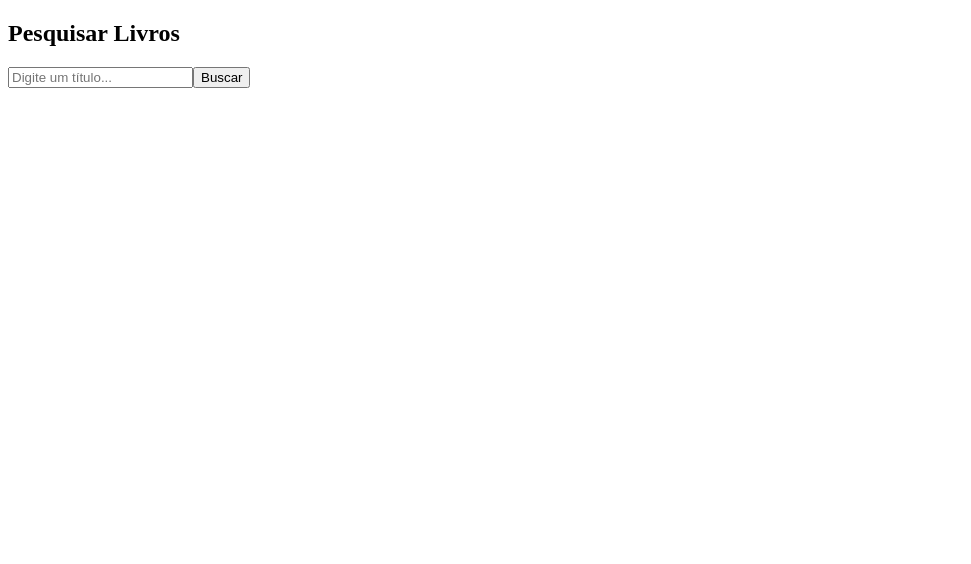
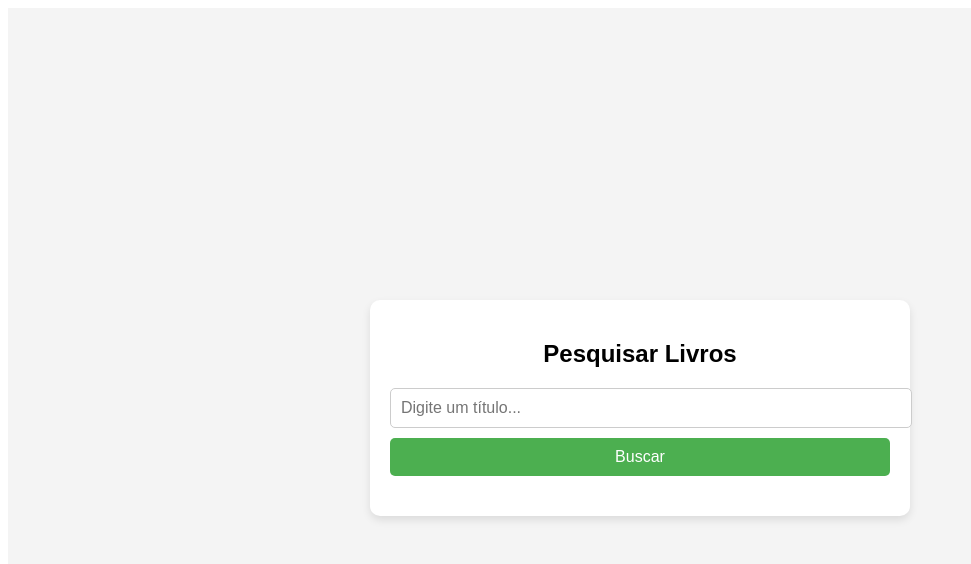
Before and after one commit to claranuneslinhares/bookverse, an Angular app: page /pesquisa in a window 1280 px wide. Shown: the top 564 px of the page, without its empty margins (0-971 px from the left). Built offline with nearby package versions, Linux system fonts and the light colour scheme.

Commit message:
estlização

```diff
--- a/src/app/biblioteca/biblioteca.component.css
+++ b/src/app/biblioteca/biblioteca.component.css
@@ -0,0 +1,75 @@
+/* Estilo geral da página */
+body {
+    margin: 0;
+    font-family: Arial, sans-serif;
+    background-color: #f4f4f4;
+  }
+
+  /* Container que envolve o conteúdo */
+  .container {
+    text-align: center;
+    background-color: white;
+    padding: 20px;
+    border-radius: 10px;
+    box-shadow: 0px 4px 8px rgba(0, 0, 0, 0.1);
+    width: 100%;
+    max-width: 600px;
+    margin-top: 50px; /* Distância do topo da página */
+    margin-left: auto;
+    margin-right: auto;
+  }
+
+  /* Estilo para o título */
+  h2 {
+    font-size: 2rem;
+    color: #333;
+    margin-bottom: 20px;
+  }
+
+  /* Estilo para a lista de livros */
+  ul {
+    list-style-type: none;
+    padding: 0;
+    margin: 0;
+  }
+
+  li {
+    display: flex;
+    justify-content: space-between;
+    align-items: center;
+    padding: 10px;
+    margin-bottom: 10px;
+    background-color: #fafafa;
+    border-radius: 5px;
+    box-shadow: 0px 2px 5px rgba(0, 0, 0, 0.1);
+  }
+
+  li:hover {
+    background-color: #f0f0f0;
+  }
+
+  a {
+    text-decoration: none;
+    color: #28a745; /* Verde claro */
+    font-size: 1.1rem;
+    transition: color 0.3s;
+  }
+
+  a:hover {
+    color: #218838; /* Verde escuro */
+  }
+
+  button {
+    background-color: #28a745; /* Verde para o botão */
+    color: white;
+    border: none;
+    padding: 8px 15px;
+    border-radius: 5px;
+    cursor: pointer;
+    font-size: 1rem;
+    transition: background-color 0.3s;
+  }
+
+  button:hover {
+    background-color: #218838; /* Verde escuro para o hover */
+  }
--- a/src/app/biblioteca/biblioteca.component.html
+++ b/src/app/biblioteca/biblioteca.component.html
@@ -1,3 +1,5 @@
+<body>
+<div class="container">
 <h2>Minha Biblioteca</h2>
 <ul>
   <li *ngFor="let livro of biblioteca">
@@ -5,3 +7,5 @@
     <button (click)="removerFavorito(livro.id)">Remover</button>
   </li>
 </ul>
+</div>
+</body>
--- a/src/app/search/search.component.css
+++ b/src/app/search/search.component.css
@@ -0,0 +1,69 @@
+/* Estilo geral da página */
+body {
+    display: flex;
+    justify-content: center;
+    align-items: center;
+    height: 100vh;
+    margin: 0;
+    font-family: Arial, sans-serif;
+    background-color: #f4f4f4;
+  }
+
+  .container {
+    text-align: center;
+    background-color: white;
+    padding: 20px;
+    border-radius: 10px;
+    box-shadow: 0px 4px 8px rgba(0, 0, 0, 0.1);
+    width: 100%;
+    max-width: 500px;
+  }
+
+  /* Estilo para o campo de input e o botão */
+  input[type="text"] {
+    width: 100%;
+    padding: 10px;
+    font-size: 1rem;
+    border: 1px solid #ccc;
+    border-radius: 5px;
+    margin-right: 10px;
+    outline: none;
+  }
+
+  button {
+    width: 100%;
+    padding: 10px;
+    font-size: 1rem;
+    background-color: #4CAF50;
+    color: white;
+    border: none;
+    border-radius: 5px;
+    cursor: pointer;
+    margin-top: 10px;
+  }
+
+  button:hover {
+    background-color: #45a049;
+  }
+
+  /* Estilo para a lista de livros */
+  ul {
+    list-style-type: none;
+    padding: 0;
+    margin-top: 20px;
+  }
+
+  li {
+    margin-bottom: 10px;
+  }
+
+  a {
+    text-decoration: none;
+    color: #45a049;
+    font-size: 1.1rem;
+    transition: color 0.3s;
+  }
+
+  a:hover {
+    color: green;
+  }
--- a/src/app/search/search.component.html
+++ b/src/app/search/search.component.html
@@ -1,3 +1,5 @@
+<body>
+<div class="container">
 <h2>Pesquisar Livros</h2>
 <input type="text" [(ngModel)]="query" placeholder="Digite um título..." />
 <button (click)="pesquisarLivros()">Buscar</button>
@@ -7,3 +9,5 @@
     <a [routerLink]="['/livro', livro.id]">{{ livro.title }}</a>
   </li>
 </ul>
+</div>
+</body>
```
